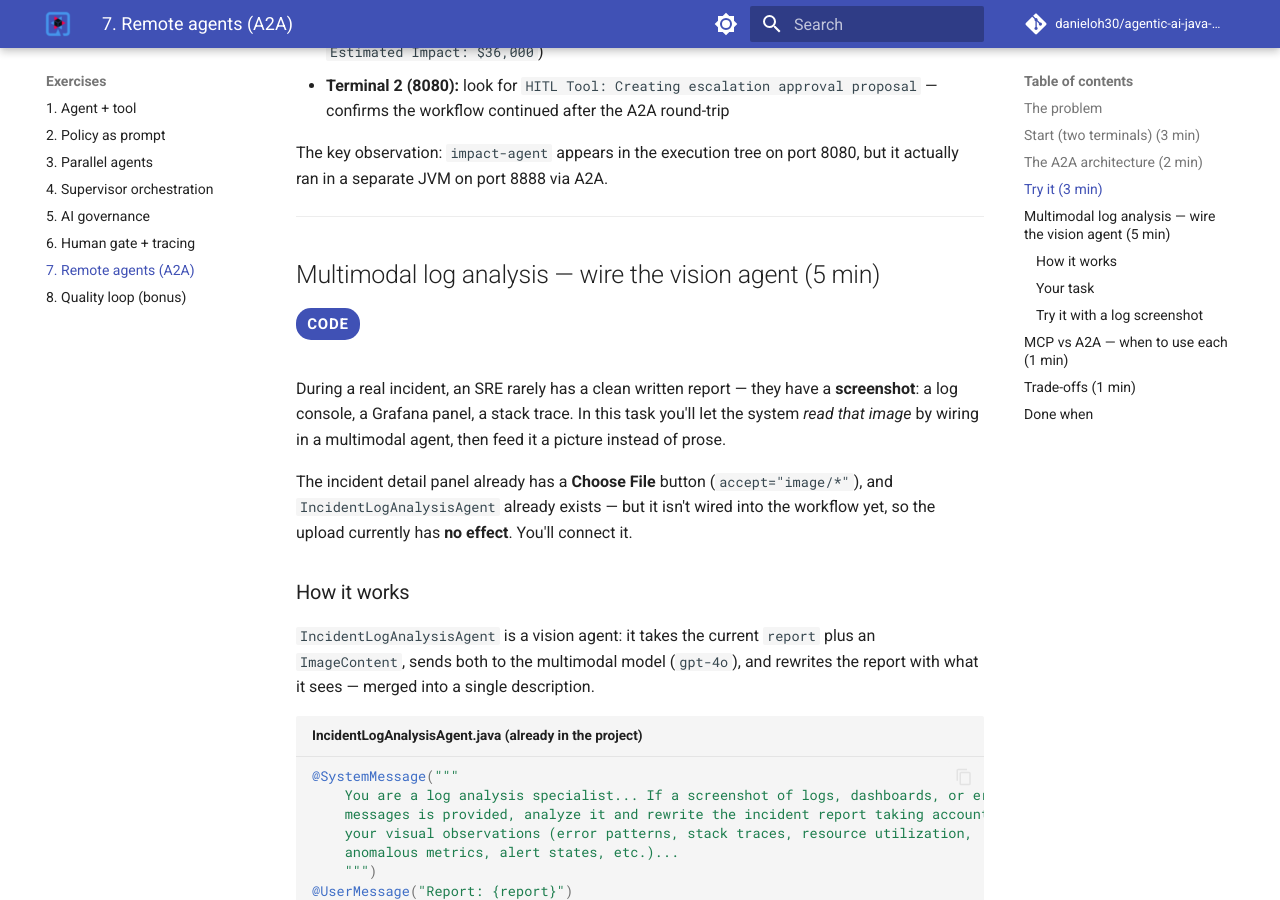
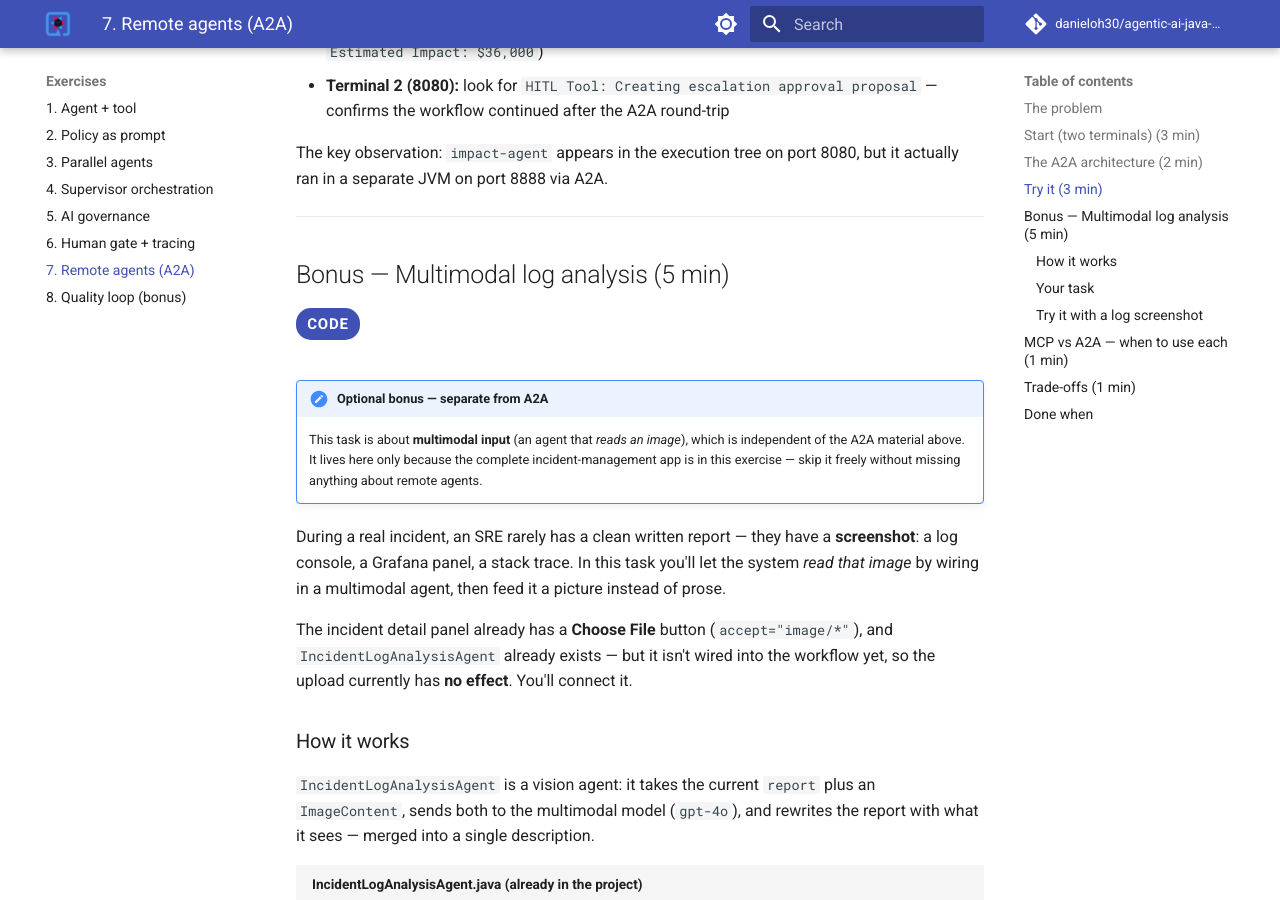
Before and after one commit to danieloh30/agentic-ai-java-workshop, an MkDocs documentation site: the page built from docs/07-a2a/START_HERE.md, in a window 1280 px wide and 900 px high, scrolled down 4093 px. Built offline with MkDocs 1.6.1 and Material for MkDocs 9.7.7, drawn with Linux system fonts in a browser that asks for light colours; comment, search, counter and statistics services are not loaded.

Commit message:
docs(07-a2a): frame multimodal log analysis as an optional bonus

```diff
--- a/docs/07-a2a/START_HERE.md
+++ b/docs/07-a2a/START_HERE.md
@@ -157,9 +157,15 @@ The key observation: `impact-agent` appears in the execution tree on port 8080,
 
 ---
 
-## Multimodal log analysis — wire the vision agent (5 min)
+## Bonus — Multimodal log analysis (5 min)
 
 <span class="badge badge--code-along">Code</span>
+
+!!! note "Optional bonus — separate from A2A"
+    This task is about **multimodal input** (an agent that *reads an image*), which is
+    independent of the A2A material above. It lives here only because the complete
+    incident-management app is in this exercise — skip it freely without missing
+    anything about remote agents.
 
 During a real incident, an SRE rarely has a clean written report — they have a **screenshot**: a log console, a Grafana panel, a stack trace. In this task you'll let the system *read that image* by wiring in a multimodal agent, then feed it a picture instead of prose.
 
```
